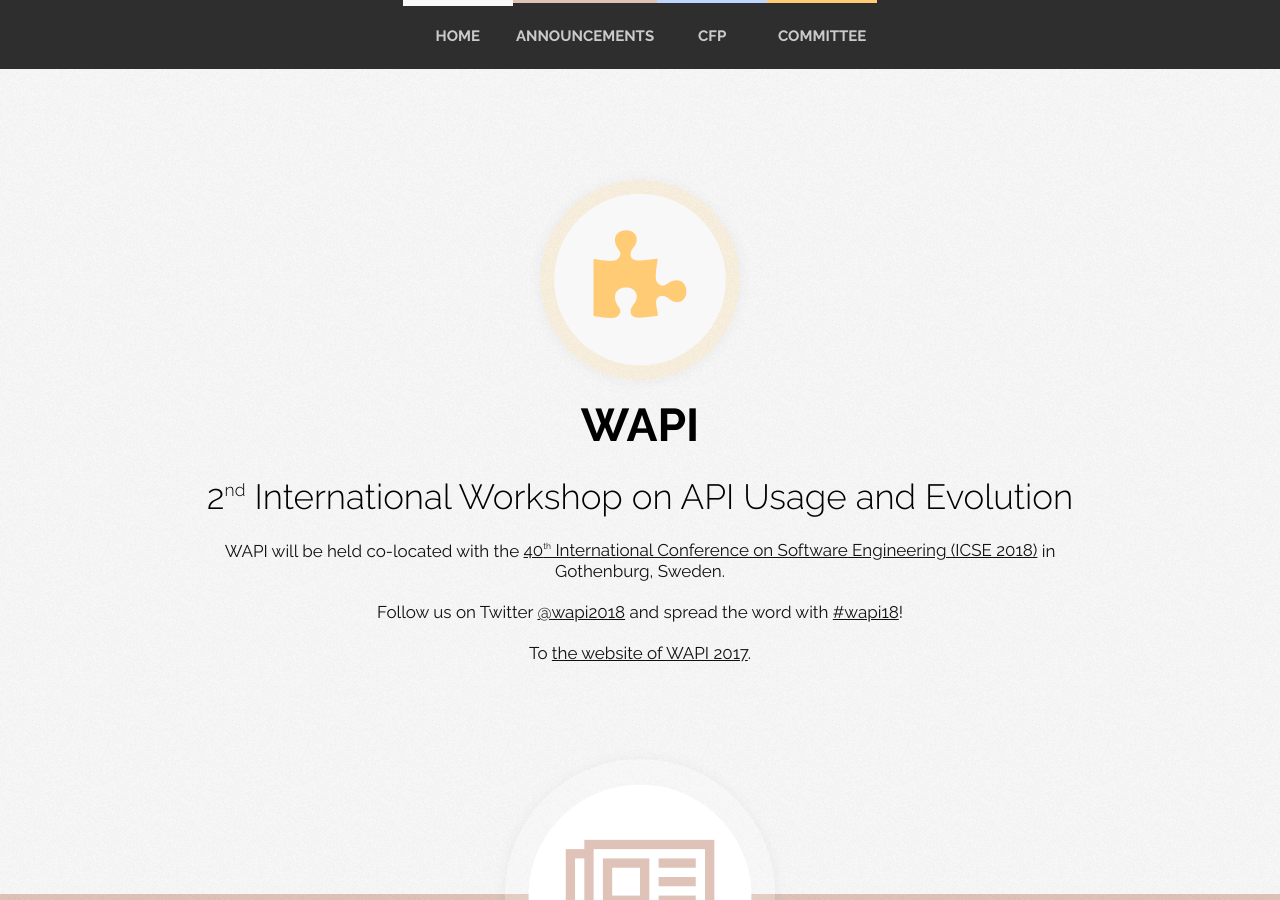
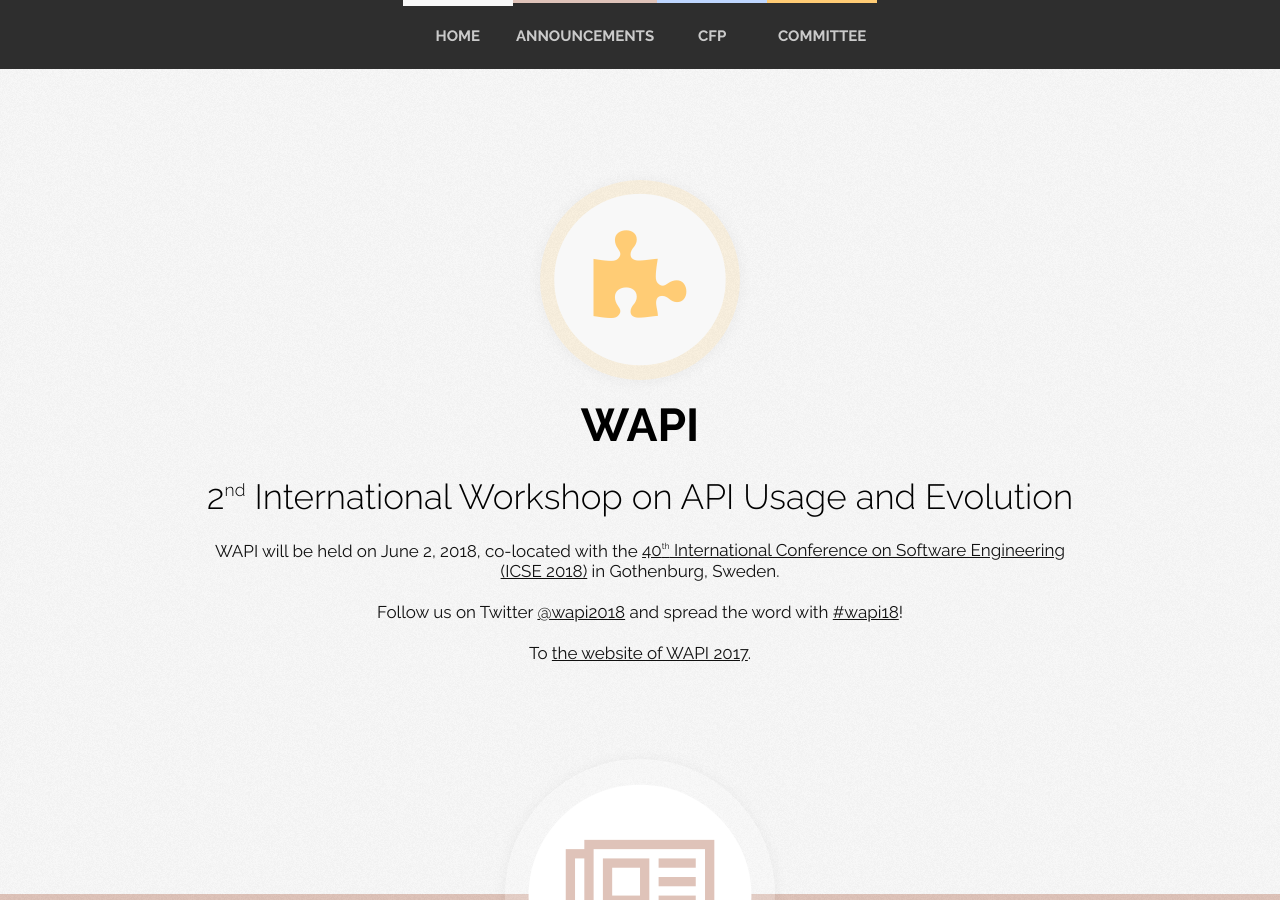
Before and after one commit to w-api/w-api.github.io, a Jekyll site: the page built from index.html, in a window 1280 px wide and 900 px high. Built offline with Jekyll 4.4.1, drawn with Linux system fonts in a browser that asks for light colours; nearby versions of some CDN libraries; comment, search, counter and statistics services are not loaded.

Commit message:
Add the workshop date.

```diff
--- a/_posts/2018-01-01-intro.md
+++ b/_posts/2018-01-01-intro.md
@@ -24,7 +24,7 @@
 
 ## 2<sup>nd</sup> International Workshop on API Usage and Evolution
 
-WAPI will be held co-located with the [40<sup>th</sup> International Conference on Software Engineering (ICSE 2018)](http://icse2018.org) in Gothenburg, Sweden.
+WAPI will be held on June 2, 2018, co-located with the [40<sup>th</sup> International Conference on Software Engineering (ICSE 2018)](http://icse2018.org) in Gothenburg, Sweden.
 
 Follow us on Twitter [@{{site.twitter}}](https://twitter.com/{{site.twitter}}) and spread the word with  [#wapi18](https://twitter.com/hashtag/wapi18?src=hash)!
 
```
